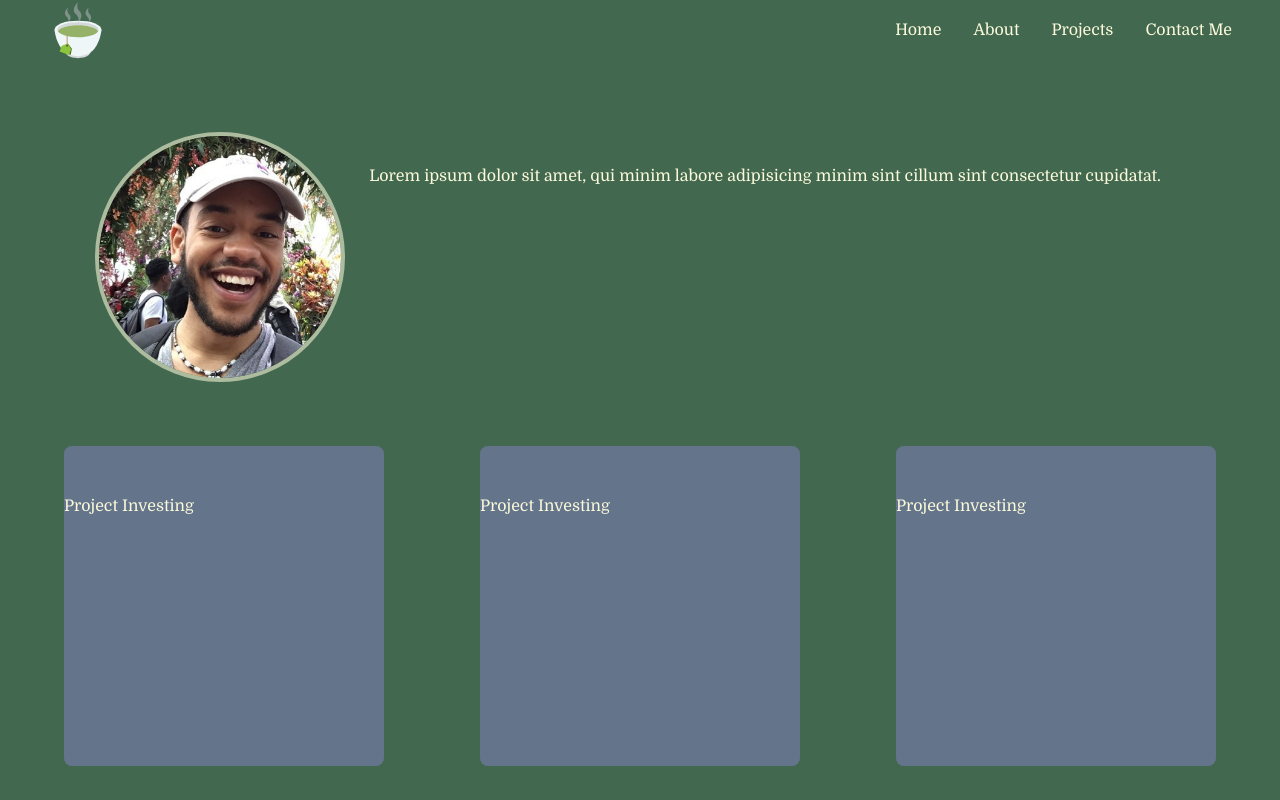
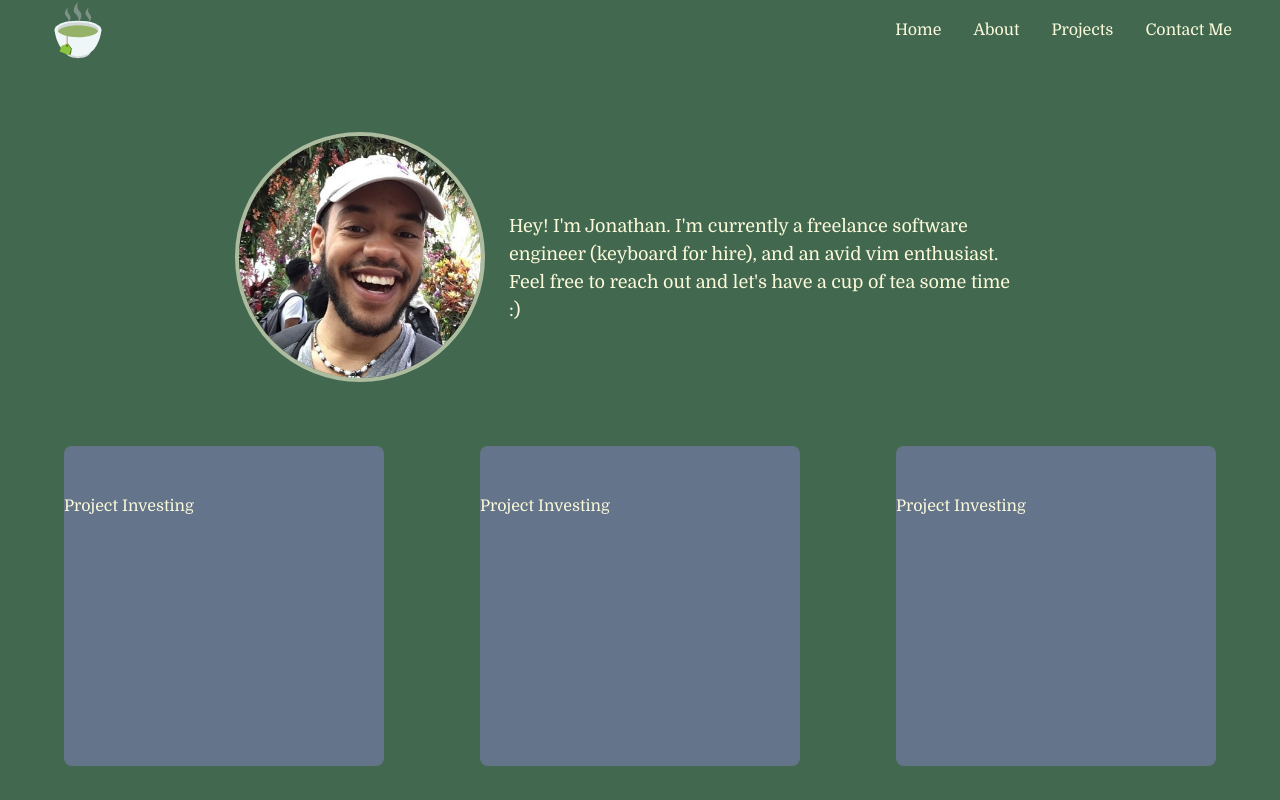
Before and after one commit to jonmejia/portfolio, a Next.js app: page / in a window 1280 px wide. Built offline with nearby package versions, Linux system fonts and the light colour scheme.

Commit message:
feat: update homepage blurb

```diff
--- a/src/app/page.tsx
+++ b/src/app/page.tsx
@@ -11,9 +11,10 @@ export default function Home() {
           height={250}
           alt="image of Jonathan"
         />
-        <p className="mt-8 mx-6">
-          Lorem ipsum dolor sit amet, qui minim labore adipisicing minim sint
-          cillum sint consectetur cupidatat.
+        <p className="mt-20 mx-6 w-2/5 text-lg">
+          Hey! I'm Jonathan. I'm currently a freelance software engineer
+          (keyboard for hire), and an avid vim enthusiast. Feel free to reach
+          out and let's have a cup of tea some time :)
         </p>
       </div>
       <ProjectCarousel />
```
